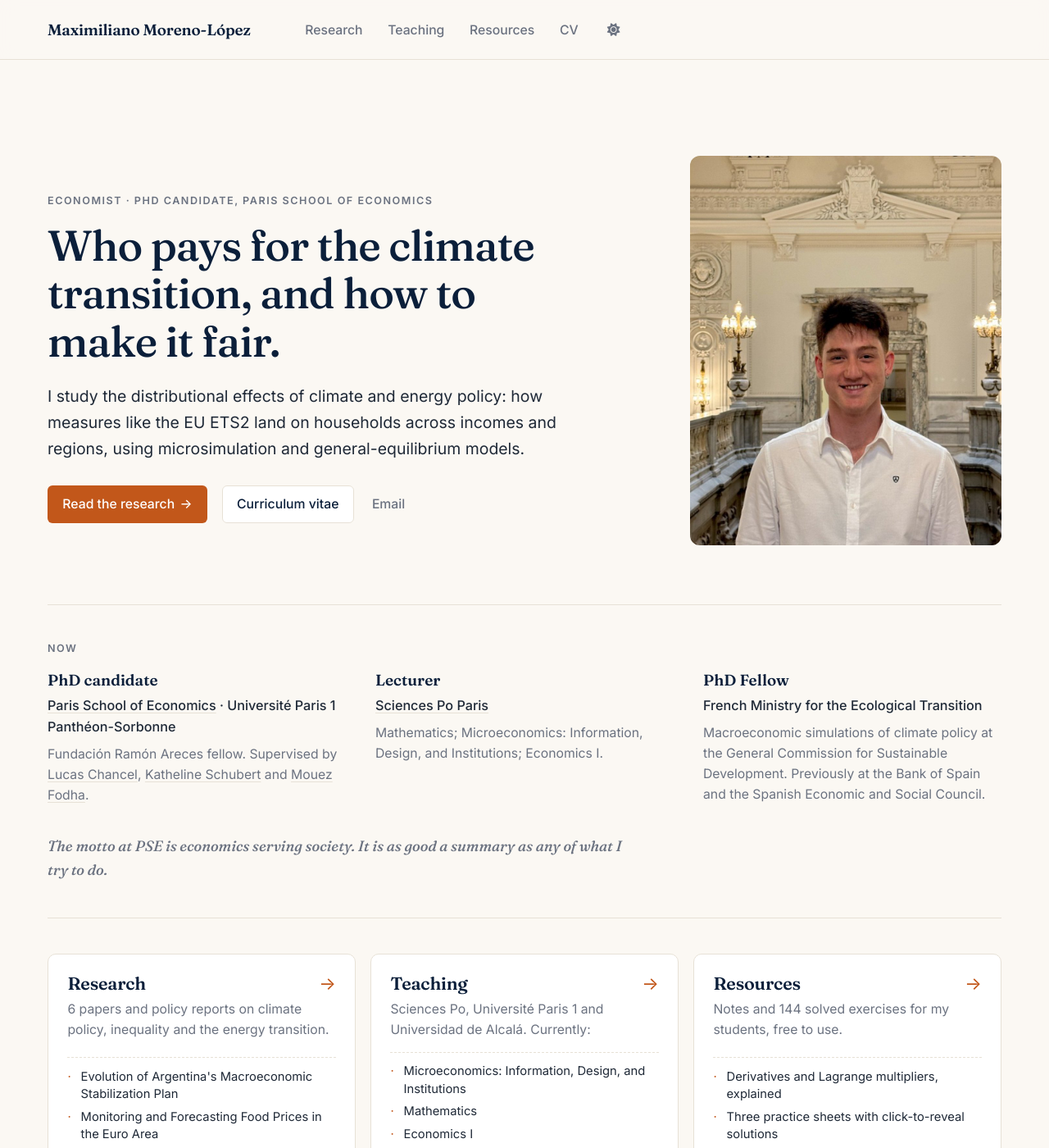
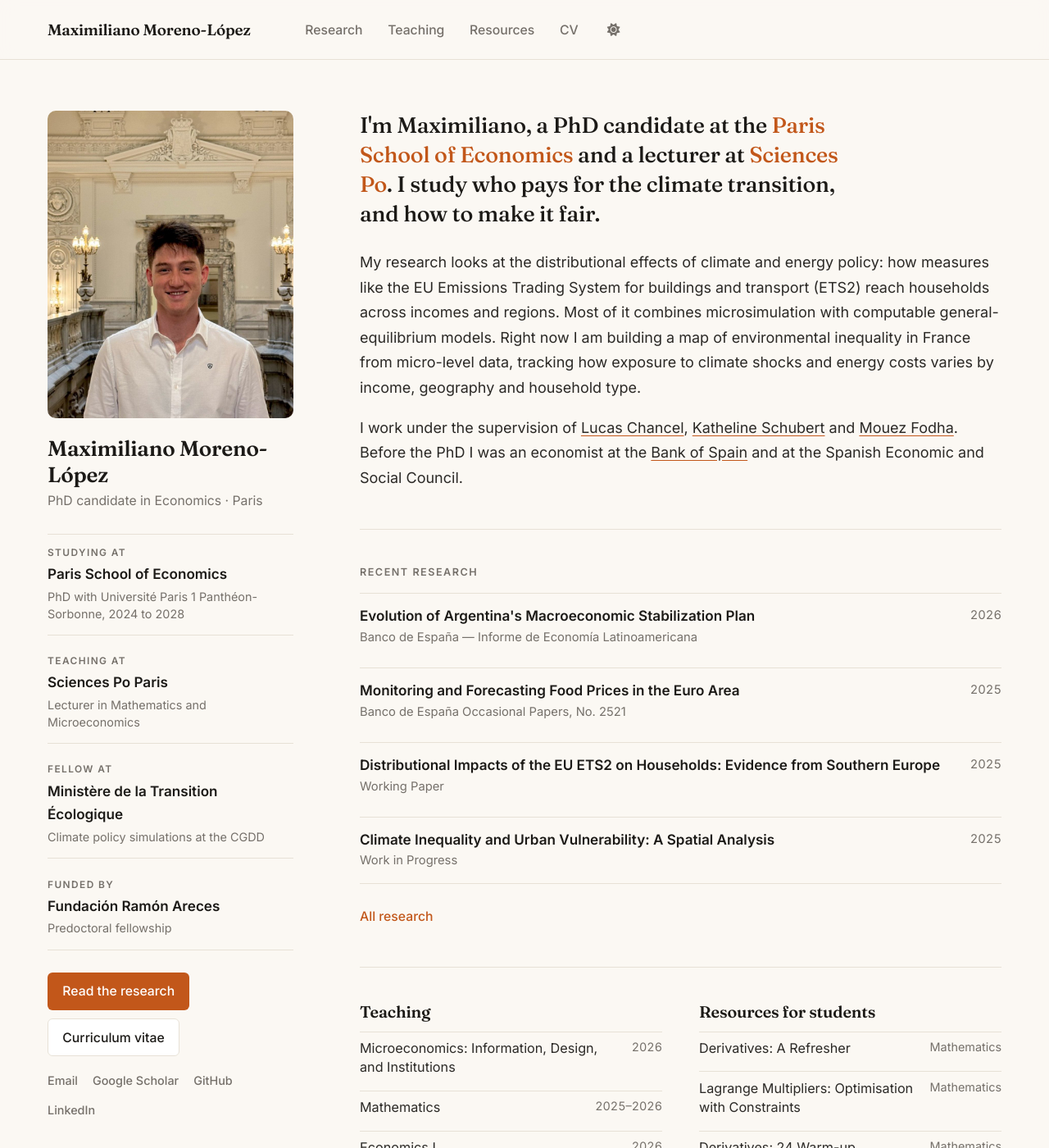
Before and after one commit to MaximilianoMoreno-Lopez/MaximilianoMoreno-Lopez.github.io, a Jekyll site: the page built from _pages/home.html, in a window 1280 px wide and 1400 px high. Shown: the whole window at 82% size. Built offline with Jekyll 4.4.1, drawn with Linux system fonts in a browser that asks for light colours; a script that is not in the unit is left out; some of the changed text lies outside the part shown.

Commit message:
home: sticky profile column, and no more blue anywhere
The landing page becomes a profile column that stays put while you scroll
(photo, name, the four affiliations linked to each institution, two
buttons, contact links) next to a reading column: lead paragraph with PSE
and Sciences Po linked, research description with the three supervisors
linked, four latest publications, teaching and resources lists, and
Estrellas del Sur closing the page.

Palette: headings and text move from ink navy to warm charcoal, and dark
mode from slate to warm graphite. Same terracotta accent. No arrow glyphs.

Co-Authored-By: Claude Fable 5.1 <noreply@anthropic.com>

```diff
--- a/_pages/home.html
+++ b/_pages/home.html
@@ -9,79 +9,105 @@ redirect_from:
 ---
 
 {% include base_path %}
+{% assign pubs = site.publications | sort: "date" | reverse %}
+{% assign courses = site.teaching | sort: "date" | reverse %}
 
-<section class="hero">
-  <div class="hero__text">
-    <p class="eyebrow">Economist · PhD candidate, Paris School of Economics</p>
-    <h1 class="hero__title">Who pays for the climate transition, and how to make it fair.</h1>
-    <p class="hero__lede">I study the distributional effects of climate and energy policy: how measures like the EU ETS2 land on households across incomes and regions, using microsimulation and general-equilibrium models.</p>
-    <div class="hero__actions">
-      <a class="button button--solid" href="{{ base_path }}/publications/">Read the research <span class="arrow">&rarr;</span></a>
+<div class="profile">
+
+  <aside class="profile__side">
+    <img class="profile__photo" src="{{ base_path }}/images/maxi-hero.jpg" alt="Maximiliano Moreno-López" width="960" height="1200" fetchpriority="high">
+    <h1 class="profile__name">Maximiliano Moreno-López</h1>
+    <p class="profile__role">PhD candidate in Economics · Paris</p>
+
+    <ul class="affil">
+      <li>
+        <span class="eyebrow">Studying at</span>
+        <a href="https://www.parisschoolofeconomics.eu/en/">Paris School of Economics</a>
+        <span class="affil__what">PhD with <a href="https://www.pantheonsorbonne.fr">Université Paris 1 Panthéon-Sorbonne</a>, 2024 to 2028</span>
+      </li>
+      <li>
+        <span class="eyebrow">Teaching at</span>
+        <a href="https://www.sciencespo.fr">Sciences Po Paris</a>
+        <span class="affil__what">Lecturer in Mathematics and Microeconomics</span>
+      </li>
+      <li>
+        <span class="eyebrow">Fellow at</span>
+        <a href="https://www.ecologie.gouv.fr/">Ministère de la Transition Écologique</a>
+        <span class="affil__what">Climate policy simulations at the CGDD</span>
+      </li>
+      <li>
+        <span class="eyebrow">Funded by</span>
+        <a href="https://www.fundacionareces.es/">Fundación Ramón Areces</a>
+        <span class="affil__what">Predoctoral fellowship</span>
+      </li>
+    </ul>
+
+    <div class="profile__actions">
+      <a class="button button--solid" href="{{ base_path }}/publications/">Read the research</a>
       <a class="button button--ghost" href="{{ base_path }}/cv/">Curriculum vitae</a>
-      <a class="button button--text" href="mailto:{{ site.author.email }}">Email</a>
     </div>
-  </div>
-  <figure class="hero__photo">
-    <img src="{{ base_path }}/images/maxi-hero.jpg" alt="Maximiliano Moreno-López" width="960" height="1200" fetchpriority="high">
-  </figure>
-</section>
+    <ul class="profile__links">
+      <li><a href="mailto:{{ site.author.email }}">Email</a></li>
+      <li><a href="{{ site.author.googlescholar }}">Google Scholar</a></li>
+      <li><a href="https://github.com/{{ site.author.github }}">GitHub</a></li>
+      <li><a href="https://www.linkedin.com/in/{{ site.author.linkedin }}">LinkedIn</a></li>
+    </ul>
+  </aside>
 
-<section class="home__section">
-  <p class="eyebrow">Now</p>
-  <div class="now">
-    <div class="now__item">
-      <span class="now__role">PhD candidate</span>
-      <span class="now__where"><a href="https://www.parisschoolofeconomics.eu/en/">Paris School of Economics</a> · Université Paris 1 Panthéon-Sorbonne</span>
-      <p>Fundación Ramón Areces fellow. Supervised by <a href="https://lucaschancel.com/en/">Lucas Chancel</a>, <a href="https://www.parisschoolofeconomics.eu/personnes/katheline-schubert/">Katheline Schubert</a> and <a href="https://www.parisschoolofeconomics.eu/personnes/mouez-fodha/">Mouez Fodha</a>.</p>
-    </div>
-    <div class="now__item">
-      <span class="now__role">Lecturer</span>
-      <span class="now__where"><a href="https://www.sciencespo.fr">Sciences Po Paris</a></span>
-      <p>Mathematics; Microeconomics: Information, Design, and Institutions; Economics I.</p>
-    </div>
-    <div class="now__item">
-      <span class="now__role">PhD Fellow</span>
-      <span class="now__where">French Ministry for the Ecological Transition</span>
-      <p>Macroeconomic simulations of climate policy at the General Commission for Sustainable Development. Previously at the Bank of Spain and the Spanish Economic and Social Council.</p>
-    </div>
-  </div>
-  <p class="motto">The motto at PSE is economics serving society. It is as good a summary as any of what I try to do.</p>
-</section>
+  <main class="profile__main">
 
-<section class="home__section">
-  {% assign pubs = site.publications | sort: "date" | reverse %}
-  {% assign courses = site.teaching | sort: "date" | reverse %}
-  <div class="doors">
-    <a class="door" href="{{ base_path }}/publications/">
-      <h2 class="door__title">Research <span class="arrow">&rarr;</span></h2>
-      <p class="door__lead">{{ site.publications | size }} papers and policy reports on climate policy, inequality and the energy transition.</p>
-      <ul class="door__list">
-        {% for p in pubs limit: 2 %}<li>{{ p.title }}</li>{% endfor %}
+    <section>
+      <p class="lead">I'm Maximiliano, a PhD candidate at the <a href="https://www.parisschoolofeconomics.eu/en/">Paris School of Economics</a> and a lecturer at <a href="https://www.sciencespo.fr">Sciences Po</a>. I study who pays for the climate transition, and how to make it fair.</p>
+      <div class="prose">
+        <p>My research looks at the distributional effects of climate and energy policy: how measures like the EU Emissions Trading System for buildings and transport (ETS2) reach households across incomes and regions. Most of it combines microsimulation with computable general-equilibrium models. Right now I am building a map of environmental inequality in France from micro-level data, tracking how exposure to climate shocks and energy costs varies by income, geography and household type.</p>
+        <p>I work under the supervision of <a href="https://lucaschancel.com/en/">Lucas Chancel</a>, <a href="https://www.parisschoolofeconomics.eu/personnes/katheline-schubert/">Katheline Schubert</a> and <a href="https://www.parisschoolofeconomics.eu/personnes/mouez-fodha/">Mouez Fodha</a>. Before the PhD I was an economist at the <a href="https://www.bde.es/wbe/en/">Bank of Spain</a> and at the Spanish Economic and Social Council.</p>
+      </div>
+    </section>
+
+    <section>
+      <span class="eyebrow">Recent research</span>
+      <ul class="pubs">
+        {% for p in pubs limit: 4 %}
+          <li>
+            <span class="pubs__title">{% if p.paperurl and p.paperurl != "" %}<a href="{{ p.paperurl }}">{{ p.title }}</a>{% else %}{{ p.title }}{% endif %}</span>
+            <span class="pubs__venue">{{ p.venue }}</span>
+            <span class="pubs__year">{{ p.date | date: "%Y" }}</span>
+          </li>
+        {% endfor %}
       </ul>
-    </a>
-    <a class="door" href="{{ base_path }}/teaching/">
-      <h2 class="door__title">Teaching <span class="arrow">&rarr;</span></h2>
-      <p class="door__lead">Sciences Po, Université Paris 1 and Universidad de Alcalá. Currently:</p>
-      <ul class="door__list">
-        {% for c in courses limit: 3 %}<li>{{ c.title }}</li>{% endfor %}
-      </ul>
-    </a>
-    <a class="door" href="{{ base_path }}/resources/">
-      <h2 class="door__title">Resources <span class="arrow">&rarr;</span></h2>
-      <p class="door__lead">Notes and 144 solved exercises for my students, free to use.</p>
-      <ul class="door__list">
-        <li>Derivatives and Lagrange multipliers, explained</li>
-        <li>Three practice sheets with click-to-reveal solutions</li>
-      </ul>
-    </a>
-  </div>
-</section>
+      <a class="more" href="{{ base_path }}/publications/">All research</a>
+    </section>
 
-<section class="home__section about">
-  <p class="eyebrow">About</p>
-  <div class="about__body">
-    <p>I am a PhD candidate at the Paris School of Economics and Université Paris 1 Panthéon-Sorbonne, funded by the Fundación Ramón Areces. My research asks who bears the costs of climate and energy policy, and how much. Most of it combines microsimulation with computable general-equilibrium models to trace how policies such as the EU Emissions Trading System for buildings and transport (ETS2) reach households across the income distribution and across European regions. I am currently building a map of environmental inequality in France from micro-level data: how exposure to climate shocks and energy costs varies by income, geography and household type.</p>
-    <p>Before the PhD I worked as an economist at the <a href="https://www.bde.es/wbe/en/">Bank of Spain</a> and at the Spanish Economic and Social Council. Outside research I run <a href="https://estrellasdelsur.eu/">Estrellas del Sur</a>, a non-profit I founded in Córdoba that gives young people from disadvantaged backgrounds quality education, mentoring and a route to international opportunities and scholarships.</p>
-    <p class="about__quote">Because where you're born shouldn't determine how far you go.</p>
-  </div>
-</section>
+    <section class="two">
+      <div>
+        <h2>Teaching</h2>
+        <ul class="mini">
+          {% for c in courses limit: 3 %}
+            {% assign y = c.date | date: "%Y" %}
+            {% if c.since and c.since != y %}{% assign y = c.since | append: "–" | append: y %}{% endif %}
+            <li><span>{{ c.title }}</span><span>{{ y }}</span></li>
+          {% endfor %}
+        </ul>
+        <a class="more" href="{{ base_path }}/teaching/">All courses</a>
+      </div>
+      <div>
+        <h2>Resources for students</h2>
+        <ul class="mini">
+          {% for r in site.data.resources limit: 3 %}
+            <li><span>{{ r.title }}</span><span>{{ r.course }}</span></li>
+          {% endfor %}
+        </ul>
+        <a class="more" href="{{ base_path }}/resources/">All resources</a>
+      </div>
+    </section>
+
+    <section>
+      <span class="eyebrow">Beyond research</span>
+      <div class="prose">
+        <p>Outside the PhD I run <a href="https://estrellasdelsur.eu/">Estrellas del Sur</a>, a non-profit I founded in Córdoba that gives young people from disadvantaged backgrounds quality education, mentoring and a route to international opportunities and scholarships.</p>
+        <p class="quote">Because where you're born shouldn't determine how far you go.</p>
+      </div>
+    </section>
+
+  </main>
+</div>
--- a/_sass/_custom.scss
+++ b/_sass/_custom.scss
@@ -578,50 +578,77 @@ code {
   border-radius: 4px;
 }
 
-/* --- Home ---------------------------------------------------------------- */
-.home {
-  max-width: $site-width;
-  margin: 0 auto;
-  padding: 2rem 1rem 0;
+/* --- Home: fixed profile column + reading column ------------------------ */
+.home { padding-top: 1.4rem; }
+
+.profile {
+  display: grid;
+  grid-template-columns: 300px minmax(0, 1fr);
+  gap: 4.5rem;
+  align-items: start;
 }
 
-.hero {
-  display: grid;
-  grid-template-columns: minmax(0, 3fr) minmax(0, 2fr);
-  gap: 3rem;
-  align-items: center;
-  padding: 2.5rem 0 3rem;
+.profile__side {
+  position: sticky;
+  top: calc(64px + 1.6rem);
 }
 
-.hero__title {
-  font-size: clamp(2rem, 4.2vw, 2.9rem);
-  font-weight: 500;
-  line-height: 1.12;
-  letter-spacing: -0.02em;
-  margin: 0.4rem 0 1.2rem;
-  max-width: 18ch;
-  font-variation-settings: "SOFT" 50, "WONK" 1;
+.profile__photo {
+  display: block;
+  width: 100%;
+  height: auto;
+  border-radius: 10px;
 }
 
-.hero__lede {
-  font-size: 1.08rem;
-  line-height: 1.65;
-  color: var(--text);
-  max-width: 52ch;
-  margin: 0 0 1.6rem;
+.profile__name {
+  font-size: 1.45rem;
+  margin: 1.2rem 0 0.25rem;
+  line-height: 1.2;
 }
+.profile__role { font-size: 0.875rem; color: var(--muted); margin: 0; }
 
-.hero__actions {
+.affil {
+  list-style: none;
+  margin: 1.5rem 0 0;
+  padding: 0;
+  border-top: 1px solid var(--border);
+}
+.affil li { padding: 0.8rem 0; border-bottom: 1px solid var(--border); }
+.affil .eyebrow { margin-bottom: 0.2rem; font-size: 0.66rem; }
+.affil > li > a {
+  font-weight: 600;
+  font-size: 0.95rem;
+  line-height: 1.35;
+  color: var(--heading);
+}
+.affil > li > a:hover { color: var(--accent); }
+.affil__what {
+  display: block;
+  margin-top: 0.15rem;
+  font-size: 0.8rem;
+  line-height: 1.45;
+  color: var(--muted);
+}
+.affil__what a { color: inherit; }
+.affil__what a:hover { color: var(--accent); }
+
+.profile__actions { display: flex; flex-wrap: wrap; gap: 0.6rem; margin-top: 1.5rem; }
+.profile__links {
+  list-style: none;
   display: flex;
   flex-wrap: wrap;
-  align-items: center;
-  gap: 0.6rem 1rem;
+  gap: 0.3rem 1rem;
+  margin: 1rem 0 0;
+  padding: 0;
+  font-size: 0.8rem;
+  font-weight: 500;
 }
+.profile__links a { color: var(--muted); }
+.profile__links a:hover { color: var(--accent); }
 
 .button {
   display: inline-flex;
   align-items: center;
-  gap: 0.4em;
   font-family: $sans-ui;
   font-size: 0.875rem;
   font-weight: 500;
@@ -632,116 +659,41 @@ code {
 }
 .button--solid { background: var(--accent); color: #fff; }
 .button--solid:hover { background: var(--accent-hover); color: #fff; }
-.button--solid .arrow { transition: transform 0.15s ease; }
-.button--solid:hover .arrow { transform: translateX(2px); }
 .button--ghost { border-color: var(--border); color: var(--heading); background: var(--surface); }
 .button--ghost:hover { border-color: var(--accent); color: var(--accent); }
-.button--text { color: var(--muted); padding-left: 0.2em; padding-right: 0.2em; }
-.button--text:hover { color: var(--accent); }
 
-.hero__photo { margin: 0; justify-self: end; }
-.hero__photo img {
-  display: block;
-  width: 100%;
-  max-width: 380px;
-  height: auto;
-  border-radius: 12px;
-}
-
-.home__section {
-  padding: 2.4rem 0;
+.profile__main > section + section {
+  margin-top: 2.6rem;
+  padding-top: 2.4rem;
   border-top: 1px solid var(--border);
 }
 
-.now {
-  display: grid;
-  grid-template-columns: repeat(3, minmax(0, 1fr));
-  gap: 2rem;
+.lead {
+  font-family: $serif-display;
+  font-weight: 500;
+  font-size: clamp(1.35rem, 2.1vw, 1.65rem);
+  line-height: 1.35;
+  letter-spacing: -0.01em;
+  color: var(--heading);
+  margin: 0 0 1.4rem;
+  max-width: 34ch;
+  font-variation-settings: "SOFT" 40, "WONK" 0;
 }
-.now__item { font-size: 0.9rem; line-height: 1.6; }
-.now__role {
-  display: block;
-  font-family: $serif-display;
-  font-size: 1.05rem;
-  font-weight: 600;
-  color: var(--heading);
-  margin-bottom: 0.15rem;
-}
-.now__where {
-  display: block;
-  font-weight: 500;
-  color: var(--text);
-  margin-bottom: 0.35rem;
-}
-.now__item p { margin: 0; color: var(--muted); font-size: 0.875rem; }
-.now__item a { color: inherit; text-decoration: underline; text-decoration-color: var(--border); text-underline-offset: 3px; }
-.now__item a:hover { color: var(--accent); text-decoration-color: var(--accent); }
+.lead a { color: var(--accent); }
+.lead a:hover { color: var(--accent-hover); text-decoration: underline; text-underline-offset: 4px; }
 
-.motto {
-  margin: 2rem 0 0;
-  font-family: $serif-display;
-  font-style: italic;
-  font-size: 1rem;
-  color: var(--muted);
-  max-width: 60ch;
-}
-
-.doors {
-  display: grid;
-  grid-template-columns: repeat(3, minmax(0, 1fr));
-  gap: 1rem;
-}
-.door {
-  display: flex;
-  flex-direction: column;
-  padding: 1.25rem 1.3rem 1.1rem;
-  background: var(--surface);
-  border: 1px solid var(--border);
-  border-radius: 10px;
-  color: var(--text);
-  transition: border-color 0.15s ease, transform 0.15s ease;
-}
-.door:hover { border-color: var(--accent); color: var(--text); }
-.door__title {
-  font-family: $serif-display;
-  font-size: 1.2rem;
-  font-weight: 600;
-  color: var(--heading);
-  margin: 0 0 0.3rem;
-  display: flex;
-  justify-content: space-between;
-  align-items: baseline;
-}
-.door__title .arrow { color: var(--accent); font-family: $sans-ui; font-weight: 400; transition: transform 0.15s ease; }
-.door:hover .door__title .arrow { transform: translateX(3px); }
-.door__lead { font-size: 0.875rem; color: var(--muted); margin: 0 0 0.8rem; }
-.door__list { list-style: none; margin: auto 0 0; padding: 0.7rem 0 0; border-top: 1px dashed var(--border); }
-.door__list li {
-  font-size: 0.82rem;
-  line-height: 1.45;
-  color: var(--text);
-  margin-bottom: 0.35rem;
-  padding-left: 0.9rem;
-  position: relative;
-}
-.door__list li::before { content: "·"; position: absolute; left: 0; color: var(--accent); }
-
-.about {
-  display: grid;
-  grid-template-columns: minmax(0, 1fr) minmax(0, 2fr);
-  gap: 2rem 3rem;
-}
-.about__body { max-width: $measure; }
-.about__body p { line-height: 1.7; margin: 0 0 1rem; }
-.about__body a {
+.prose { max-width: $measure; }
+.prose p { line-height: 1.7; margin: 0 0 1rem; }
+.prose p:last-child { margin-bottom: 0; }
+.prose a {
   color: inherit;
   text-decoration: underline;
   text-decoration-color: var(--accent);
   text-underline-offset: 3px;
 }
-.about__body a:hover { color: var(--accent); }
-.about__quote {
-  margin: 1.4rem 0 0;
+.prose a:hover { color: var(--accent); }
+.prose .quote {
+  margin-top: 1.4rem;
   padding-left: 1.1rem;
   border-left: 3px solid var(--accent);
   font-family: $serif-display;
@@ -750,19 +702,64 @@ code {
   color: var(--heading);
 }
 
+.pubs { list-style: none; margin: 0; padding: 0; }
+.pubs li {
+  display: grid;
+  grid-template-columns: 1fr auto;
+  gap: 0.15rem 1.5rem;
+  padding: 0.85rem 0;
+  border-top: 1px solid var(--border);
+}
+.pubs li:last-child { border-bottom: 1px solid var(--border); }
+.pubs__title { font-weight: 600; font-size: 0.95rem; line-height: 1.4; color: var(--heading); }
+.pubs__title a { color: inherit; }
+.pubs__title a:hover { color: var(--accent); }
+.pubs__venue { grid-column: 1; font-size: 0.82rem; color: var(--muted); }
+.pubs__year {
+  grid-column: 2;
+  grid-row: 1 / span 2;
+  align-self: start;
+  font-size: 0.82rem;
+  color: var(--muted);
+  font-variant-numeric: tabular-nums;
+}
+
+.more {
+  display: inline-block;
+  margin-top: 1rem;
+  font-size: 0.875rem;
+  font-weight: 500;
+  color: var(--accent);
+}
+.more:hover { color: var(--accent-hover); text-decoration: underline; text-underline-offset: 3px; }
+
+.two { display: grid; grid-template-columns: 1fr 1fr; gap: 2.5rem; }
+.two h2 { font-size: 1.1rem; margin: 0 0 0.6rem; }
+.mini { list-style: none; margin: 0; padding: 0; }
+.mini li {
+  display: flex;
+  justify-content: space-between;
+  gap: 1rem;
+  padding: 0.45rem 0;
+  border-top: 1px solid var(--border);
+  font-size: 0.9rem;
+  line-height: 1.45;
+}
+.mini li:last-child { border-bottom: 1px solid var(--border); }
+.mini span:last-child { color: var(--muted); font-size: 0.8rem; white-space: nowrap; font-variant-numeric: tabular-nums; }
+
 /* --- Responsive ---------------------------------------------------------- */
 @media (max-width: 1023px) {
-  .hero { grid-template-columns: 1fr; gap: 1.8rem; padding-top: 1rem; }
-  .hero__photo { justify-self: start; order: -1; }
-  .hero__photo img { max-width: 260px; }
-  .now, .doors { grid-template-columns: 1fr; gap: 1.4rem; }
-  .about { grid-template-columns: 1fr; gap: 0.5rem; }
+  .profile { grid-template-columns: 1fr; gap: 2.2rem; }
+  .profile__side { position: static; }
+  .profile__photo { max-width: 220px; }
+  .lead { max-width: none; }
 }
 
 @media (max-width: 768px) {
   .page__title { font-size: 1.6rem; }
   .page__content h2 { font-size: 1.2rem; }
-  .hero__title { max-width: none; }
+  .two { grid-template-columns: 1fr; }
   .teaching-section .archive__item { grid-template-columns: 1fr; }
   .teaching-section .archive__item-years { grid-column: 1; grid-row: 3; }
   .teaching-section .archive__item-excerpt { grid-row: 4; }
--- a/_sass/theme/_default_dark.scss
+++ b/_sass/theme/_default_dark.scss
@@ -33,17 +33,17 @@ $sidebar-screen-min-width   : 1024px;
 /* Only the tokens change; the --global-* names in _default_light.scss point
    at them with var(), so they follow automatically. */
 html[data-theme="dark"] {
-    --bg            : #0f172a;
-    --bg-glass      : rgba(15, 23, 42, 0.88);
-    --surface       : #1e293b;
-    --text          : #e7e2d8;
-    --heading       : #f5f1ea;
-    --muted         : #94a3b8;
-    --border        : #334155;
+    --bg            : #181614;   /* warm graphite, not slate blue */
+    --bg-glass      : rgba(24, 22, 20, 0.88);
+    --surface       : #221f1c;
+    --text          : #e6e0d6;
+    --heading       : #f4efe7;
+    --muted         : #a39b90;
+    --border        : #363029;
     --accent        : #e0834a;
     --accent-hover  : #f0995f;
     --accent-soft   : rgba(224, 131, 74, 0.16);
-    --code-bg       : #1e293b;
+    --code-bg       : #221f1c;
     --selection     : rgba(224, 131, 74, 0.35);
 
     color-scheme: dark;
--- a/_sass/theme/_default_light.scss
+++ b/_sass/theme/_default_light.scss
@@ -37,9 +37,9 @@ $sidebar-screen-min-width   : 1024px;
     --bg            : #fbf8f3;   /* warm off-white, never pure white */
     --bg-glass      : rgba(251, 248, 243, 0.88);   /* masthead over content */
     --surface       : #ffffff;   /* cards, sidebar */
-    --text          : #1f2937;
-    --heading       : #0b1f3a;   /* ink navy */
-    --muted         : #6b7280;
+    --text          : #2b2926;   /* warm near-black, nothing blue */
+    --heading       : #1c1a17;
+    --muted         : #75706a;
     --border        : #e7e1d6;   /* warm hairline */
     --accent        : #c2571a;   /* terracotta, the only accent */
     --accent-hover  : #9e4512;
```
Also changed, not shown: CLAUDE.md (+3 -3 lines).
